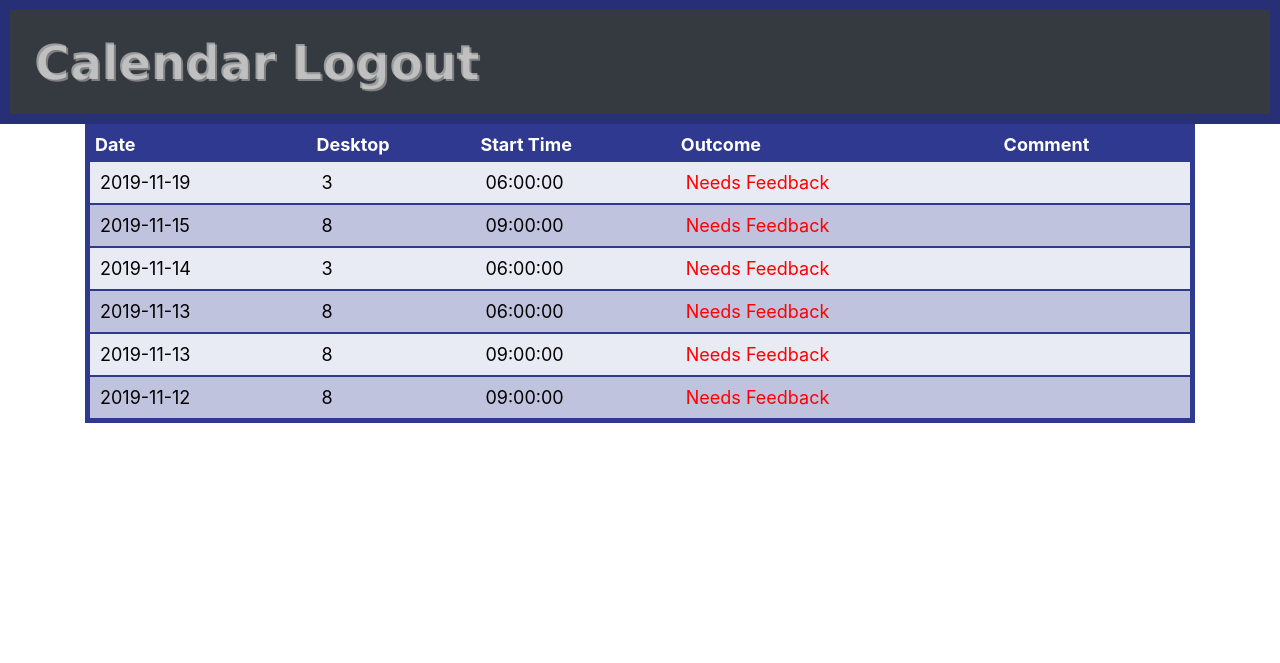
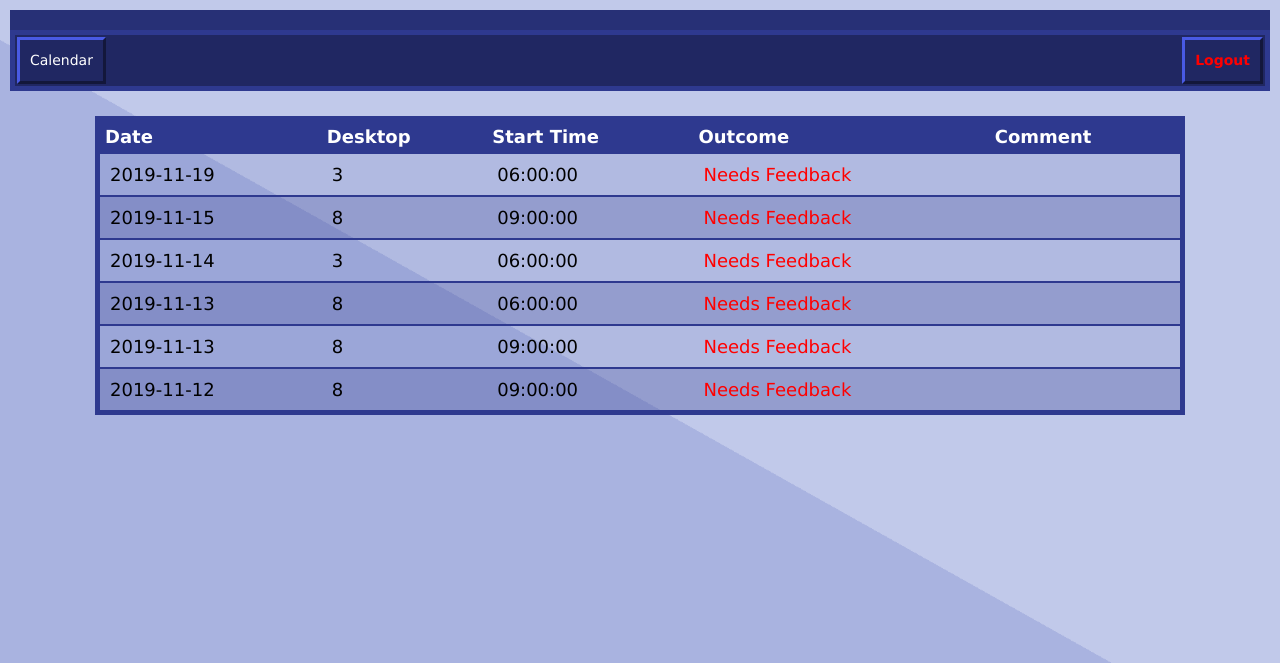
Before and after one commit to anchet19/Sloths, a PHP site: page /dashboard.php in a window 1280 px wide. Shown: the top 663 px of the page. Run offline with PHP 8.4, Linux system fonts and the light colour scheme; data comes from the database, SQL or seed files in the repository; tables that the repository leaves empty hold one stand-in row (values such as "Sample post"); some libraries are stand-ins or nearby versions.

Commit message:
Added user dashboard and feedback submission v1

```diff
--- a/Controllers/dashboard.js
+++ b/Controllers/dashboard.js
@@ -1,17 +1,54 @@
 /**
+ * Handles all the logic for the user dashboard page.
+ *
  * author: Chris Ancheta
- * date: 2019-10-30
+ * date: 2019-11-12
  */
 
- $(document).ready((event) => {
-   const elements = document.getElementsByName("outcome");
-   body.addEventListener('click', (event) => {
-     if(elements.includes(event.target)){
 
-     }
-   })
- })
+$(document).ready(function () {
+  /**
+   * Creates the feedback dialog box using the dialog div in dashboard.php
+   */
+  $("#dialog").dialog({
+    resizable: false,
+    height: "auto",
+    width: 400,
+    autoOpen: false,
+    modal: true,
+    closeOnEscape: true,
+    buttons: [{
+      id: "btnSubmit",
+      text: "Submit",
+      name: "feedback-submit",
+      type: "submit",
+      click: function () {
+        handleSubmitFeedback();
+        $(this).dialog("close");
+      }
+    }]
+  });
 
- function displayPopupForm(){
+  // Creates an on click event listener for the "Needs Feedback" links
+  $('.feedback-link').click((event) => {
+    document.getElementById('reservation').value = event.target.id;
+    $("#dialog").dialog("open");
+  });
+});
 
- }
+/**
+ * Called when the feedback form is submitted
+ */
+function handleSubmitFeedback(){
+  const form = document.getElementById('feedback-form');
+  const formattedFormData = new FormData(form);
+
+  fetch('../api/insert_feedback.php', {
+    method: 'post',
+    body: formattedFormData
+  }).then((response) => {
+    if(response.status === 200){
+      window.location.reload();
+    }
+  })
+}
--- a/Views/dashboard.php
+++ b/Views/dashboard.php
@@ -19,41 +19,28 @@ $dbh = ConnectDB();	  //connects to mySQL
   <head>
     <link rel="stylesheet" href="https://maxcdn.bootstrapcdn.com/bootstrap/4.0.0/css/bootstrap.min.css"
         integrity="sha384-Gn5384xqQ1aoWXA+058RXPxPg6fy4IWvTNh0E263XmFcJlSAwiGgFAW/dAiS6JXm" crossorigin="anonymous">
+    <link rel="stylesheet" href="//code.jquery.com/ui/1.12.1/themes/base/jquery-ui.css">
+    <link rel="stylesheet" type="text/css" href="../Styles/desktop.css">
     <link rel="stylesheet" type="text/css" href="../Styles/displayTables.css">
-    <script src="https://code.jquery.com/jquery-3.2.1.slim.min.js" integrity="sha384-KJ3o2DKtIkvYIK3UENzmM7KCkRr/rE9/Qpg6aAZGJwFDMVNA/GpGFF93hXpG5KkN" crossorigin="anonymous"></script>
+    <script src="https://code.jquery.com/jquery-1.12.4.js"></script>
+  <script src="https://code.jquery.com/ui/1.12.1/jquery-ui.js"></script>
     <script src="https://cdnjs.cloudflare.com/ajax/libs/popper.js/1.12.9/umd/popper.min.js" integrity="sha384-ApNbgh9B+Y1QKtv3Rn7W3mgPxhU9K/ScQsAP7hUibX39j7fakFPskvXusvfa0b4Q" crossorigin="anonymous"></script>
     <script src="https://maxcdn.bootstrapcdn.com/bootstrap/4.0.0/js/bootstrap.min.js" integrity="sha384-JZR6Spejh4U02d8jOt6vLEHfe/JQGiRRSQQxSfFWpi1MquVdAyjUar5+76PVCmYl" crossorigin="anonymous"></script>
-    <script src="../Utils/docCookies.js"></script>
-    <link rel="stylesheet" href="../Styles/accordion.css"></link>
+    <script src='../Controllers/dashboard.js'></script>
   </head>
 
   <body>
-    <div class="header">
-      <div class="row">
-        <div class="col">
-          <nav class="navbar navbar-expand-sm navbar-dark bg-dark">
-            <button class="navbar-toggler" type="button" data-toggle="collapse" data-target="#navbarNav"
-              aria-controls="navbarNav" aria-expanded="false" aria-label="Toggle navigation">
-              <span class="navbar-toggler-icon"></span>
-            </button>
-            <div class="collapse navbar-collapse" id="navbarNav">
-              <ul class="navbar-nav">
-                <li class="nav-item">
-                  <a class="nav-link" href="index.html">Calendar</a>
-                </li>
-                <li class="nav-item">
-                  <a class="nav-link" style="cursor: pointer" onclick="logout()">Logout</a>
-                </li>
+    <div class="header"></div>
+      <div class="topnav">
+        <ul>
+          <li><a href="index">Calendar</a></li>
+
+          <li><a class="logout" onclick="logout()">Logout</a></li>
         </ul>
-            </div>
-          </nav>
-        </div>
-      </div>
     </div>
 
     <div class="container">
       <div class="row no-gutter">
-
         <div class="col">
           <table>
             <tr>
@@ -65,7 +52,7 @@ $dbh = ConnectDB();	  //connects to mySQL
             </tr>
             <?php
               try{
-          $sql = "SELECT t.date, dtop_id, start_time, outcome, comment FROM reservation "
+                $sql = "SELECT t.date, reserve_id, dtop_id, start_time, outcome, comment FROM reservation "
                       . "JOIN user using (user_num) "
                       . "JOIN timeslot t using (slot_id) "
                       . "LEFT JOIN feedback using (reserve_id) "
@@ -75,15 +62,16 @@ $dbh = ConnectDB();	  //connects to mySQL
                 $stmt = $dbh->prepare($sql);
                 $stmt->execute();
 
-          foreach($stmt->fetchAll() as $row) {
-            $outcome = ($row['outcome'] == '') ? "<a name='outcome' href='#' style='color: red'>Needs Feedback</a>" : $row['outcome'];
+                foreach($stmt->fetchAll(PDO::FETCH_ASSOC) as $row) {
+                  $id = $row['reserve_id'];
+                  $outcome = ($row['outcome'] == '') ? "<a class=\"feedback-link\" id=\"$id\" name=\"outcome\" href=\"#\" style=\"color: red\">Needs Feedback</a>" : $row['outcome'];
                   $comment = ($row['comment'] == '') ?  '' : $row['comment'];
-            $out =  " <tr><td>" . $row['date'];
+                  $out =  "<tr value=\"$id\"><td>" . $row['date'];
                   $out .= "</td><td>" . $row['dtop_id'];
                   $out .= "</td><td>" . $row['start_time'];
                   $out .= "</td><td>" . $outcome;
                   $out .= "</td><td>" . $comment;
-            $out .= "</td></tr>";
+                  $out .= "</td></<tr>";
                   echo $out;
                 }
                 $stmt = null;
@@ -94,6 +82,20 @@ $dbh = ConnectDB();	  //connects to mySQL
         </div>
       </div>
     </div>
+    <div id="dialog" title="Feedback Form" style="display: none">
+      <form id="feedback-form" action="dashboard.php" method="post">
+        <b><label for="outcome">Outcome</label></b>
+        <select class="dialog-select" id="outcome-select" name="outcome">
+          <option value="success"> Success </option>
+          <option value="software issue"> Software Issue </option>
+          <option value="hardware issue"> Hardware Issue </option>
+        </select>
+        <b><label for="Comment">Comment</label></b>
+        <textarea name="comment" id="comment-field" cols="30" rows="5" maxlength="200"></textarea>
+        <input id="reservation" type="text" name="reservation" style="display: none"></input>
+      </form>
+    </div>
+
+    </div>
   </body>
-
 </html>
--- a/Views/index.php
+++ b/Views/index.php
@@ -54,6 +54,7 @@ Authors: Team Elephants, Team Sloths-->
         <ul>
             <li id="admin-button"><a onclick="checkForAdmin();">Admin</a></li>
             <li><a href="manager.html">Manager</a></li> <!-- Update Me! -->
+            <li><a href="dashboard.php">My Dashboard</a></li>
             <li><a href="legend.html">Legend</a></li>
             <li><a class="helppage" href="helppage.html">Help Page</a></li>
             <li><a class="logout" onclick="logout()">Logout</a></li>
```
Lines whose indentation alone changed are shown as unchanged.
